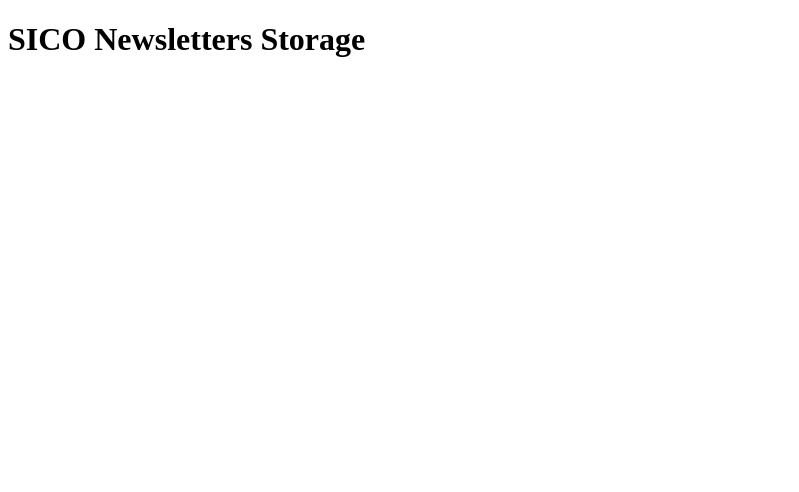
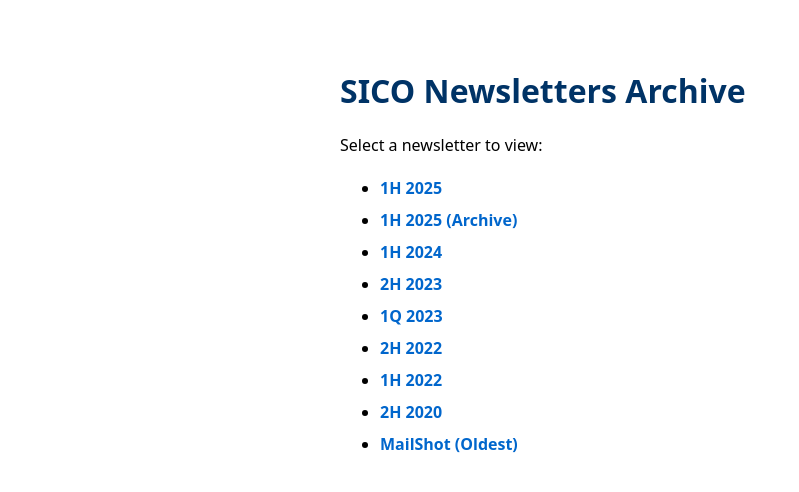
Before and after one commit to nvasylyshyn-crypto/sico-newsletters, a Next.js app: page / in a window 1280 px wide. Shown: the top 492 px of the page, without its empty margins (0-799 px from the left). Built offline with nearby package versions, Linux system fonts and the light colour scheme.

Commit message:
Update to Next.js 15 App Router structure as per Comet recommendation

```diff
--- a/next.config.js
+++ b/next.config.mjs
@@ -1,5 +1,7 @@
 /** @type {import('next').NextConfig} */
 const nextConfig = {
+  output: 'standalone',
   basePath: '/newsletters',
 };
-module.exports = nextConfig;
+
+export default nextConfig;
--- a/pages/index.js
+++ /dev/null
@@ -1 +0,0 @@
-export default function Home() { return <h1>SICO Newsletters Storage</h1> }
--- /dev/null
+++ b/src/app/page.tsx
@@ -0,0 +1,29 @@
+export default function Page() {
+  const newsletters = [
+    { name: '1H 2025', path: '1h25/index.html' },
+    { name: '1H 2025 (Archive)', path: '1h2025/index.html' },
+    { name: '1H 2024', path: '1h24/index.html' },
+    { name: '2H 2023', path: '2h23/index.html' },
+    { name: '1Q 2023', path: '1q2023/index.html' },
+    { name: '2H 2022', path: '2h22/index.html' },
+    { name: '1H 2022', path: '1h2022/index.html' },
+    { name: '2H 2020', path: '2h2020/2h2020-mailshot.html' },
+    { name: 'MailShot (Oldest)', path: 'MailShot/index.html' },
+  ];
+
+  return (
+    <main style={{ padding: '40px', fontFamily: 'system-ui', maxWidth: '600px', margin: '0 auto' }}>
+      <h1 style={{ color: '#003366' }}>SICO Newsletters Archive</h1>
+      <p>Select a newsletter to view:</p>
+      <ul style={{ lineHeight: '2' }}>
+        {newsletters.map((n) => (
+          <li key={n.path}>
+            <a href={'/newsletters/' + n.path} style={{ textDecoration: 'none', color: '#0066cc', fontWeight: 'bold' }}>
+              {n.name}
+            </a>
+          </li>
+        ))}
+      </ul>
+    </main>
+  );
+}
--- a/webflow.json
+++ b/webflow.json
@@ -1 +1,4 @@
-{"mountPath": "/newsletters"}
+{
+  "mountPath": "/newsletters",
+  "framework": "nextjs"
+}
```
Also changed, not shown: package.json (+10 -3 lines), tsconfig.json (added, +27 -0 lines).
